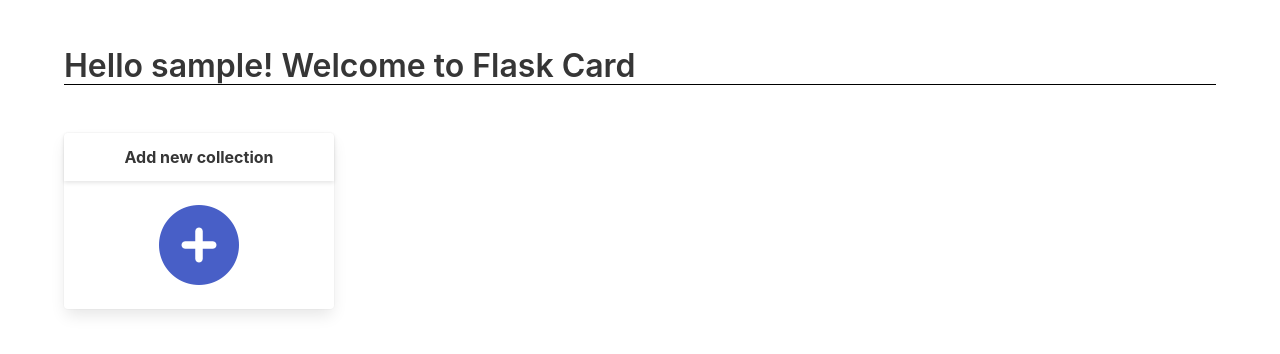
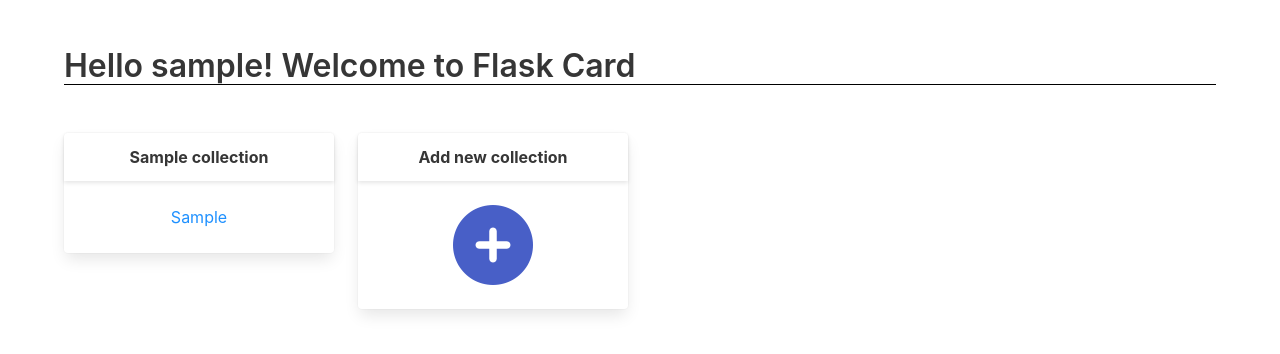
Before and after one commit to gianghta/Flask-Card, a Flask app: page / in a window 1280 px wide. Shown: the part 52-406 px from the top of the page. Run offline with Flask 2, Linux system fonts and the light colour scheme; a user stored in the database is signed in; tables that the repository leaves empty hold one stand-in row (values such as "Sample post"); one stand-in notice (Sample message) is shown; parts of the project's set-up code (start-up, migrations or seed data) failed here and were passed over; some libraries are stand-ins or nearby versions.

Commit message:
Finish create/show collection function on dashboard

```diff
--- a/flask_card/main/form.py
+++ b/flask_card/main/form.py
@@ -1,9 +1,9 @@
 """Flashcard Collection form"""
-from flask_wtf import Flaskform
+from flask_wtf import FlaskForm
 from wtforms import StringField, PasswordField, SubmitField
 from wtforms.validators import DataRequired, EqualTo, Length
 
-class FlashcardCollectionForm(Flaskform):
+class FlashcardCollectionForm(FlaskForm):
     name = StringField('Collection name', validators=[DataRequired()])
     category = StringField('Category', validators=[DataRequired()])
     submit = SubmitField('Create')
--- a/flask_card/main/views.py
+++ b/flask_card/main/views.py
@@ -1,34 +1,39 @@
-from flask import Blueprint, render_template
+from flask import Blueprint, render_template, request, flash, redirect, url_for
 from flask_login import login_required, current_user
 from .. import db
-from ..models import User, Collection
+from ..models import Collection
 from . import main
 from .form import FlashcardCollectionForm
 
 
-@main.route('/')
+@main.route('/', methods=['GET', 'POST'])
 def index():
     if not current_user.is_authenticated:
         return render_template("landing.html")
-    return render_template("dashboard.html", user=current_user)
+    form = FlashcardCollectionForm()
+    if request.method == 'POST':
+        if form.validate_on_submit():
+            name = form.name.data
+            category = form.category.data
+            collection = Collection.query.filter_by(name=name).first()
+            if not collection:
+                collection = Collection(name=form.name.data, category=form.name.data)
+                collection.user = current_user
+                db.session.add(collection)
+                db.session.commit()
+                flash('Flashcard Collection added.')
+                return redirect(url_for('main.index'))
+            flash('Flask collection is already existed!')
+            return redirect(url_for('main.index'))
+    collection = current_user.collections.order_by(Collection.timestamp.desc()).all()
+    if collection:
+        return render_template("dashboard.html", user=current_user, form=form, collection=collection)
+    return render_template("dashboard.html", user=current_user, form=form, collection=[])
 
 @main.route('/profile')
 @login_required
 def profile():
     return render_template("profile.html", user=current_user)
-
-@main.route('/add-collection', methods=['GET', 'POST'])
-@login_required
-def add_collection():
-    form = FlashcardCollectionForm()
-    if form.validate_on_submit():
-        collection = Collection(name=form.name.data, category=form.name.data)
-        collection.user = current_user
-        db.session.add()
-        db.session.commit()
-        flash('Flashcard Collection added.')
-        return redirect(url_for('main.index'))
-    return render_template('main.index', form=form)
 
 @main.after_request
 def add_header(r):
--- a/flask_card/templates/dashboard.html
+++ b/flask_card/templates/dashboard.html
@@ -15,6 +15,22 @@
 <section class="section">
     <div class="container">
         <div class="columns">
+          {% for item in collection %}
+          <div class="column is-3">
+            <div class="card">
+                <header class="card-header">
+                  <p class="card-header-title is-centered">
+                      {{item.name}}
+                  </p>
+                </header>
+                <div class="card-content">
+                  <div class="content has-text-centered" style="color: dodgerblue;">
+                    {{item.category}}
+                  </div>
+                </div>
+            </div>
+          </div>
+          {% endfor %}
           <div class="column is-3">
               <div class="card">
                   <header class="card-header">
@@ -43,25 +59,34 @@
       <p class="modal-card-title">Collection Information</p>
       <button class="delete" aria-label="close"></button>
     </header>
+    <form method="POST">
+      {{form.hidden_tag()}}
+      {% for message in get_flashed_messages() %}
+          <div class="notification is-danger is-light">
+              {{ message }}
+          </div>
+      {% endfor %}
       <section class="modal-card-body">
         <!-- Content ... -->
         <div class="field">
           <label class="label">Name</label>
           <div class="control">
-          <input class="input" type="text" placeholder="e.g Alex Smith">
+            {{form.name(class_="input", type="text", placeholder="e.g Quiz on Algorithms")}}
           </div>
         </div>
 
         <div class="field">
           <label class="label">Category</label>
           <div class="control">
-          <input class="input" type="email" placeholder="e.g. alexsmith@gmail.com">
+            {{form.category(class_="input", type="text", placeholder="e.g Data Structures")}}
           </div>
         </div>
       </section>
       <footer class="modal-card-foot">
-      <button class="button is-success">Create</button>
+        <!-- <button class="button is-success">Create</button> -->
+        {{form.submit(class_="button is-success")}}
       </footer>
+  </form>
   </div>
 </div>
 {% endblock %}
--- a/flask_card/templates/login.html
+++ b/flask_card/templates/login.html
@@ -52,8 +52,8 @@
                     </form>
                 </div>
                 <p class="has-text-grey">
-                    <a href="../">Sign Up</a> &nbsp;·&nbsp;
-                    <a href="../">Forgot Password</a> &nbsp;·&nbsp;
+                    <a href="{{url_for('auth.signup')}}">Sign Up</a>
+                    <!-- <a href="../">Forgot Password</a> &nbsp;·&nbsp; -->
                 </p>
             </div>
         </div>
```
Also changed, not shown: flask_card/auth/views.py (+11 -0 lines). Lines whose indentation alone changed are shown as unchanged.
